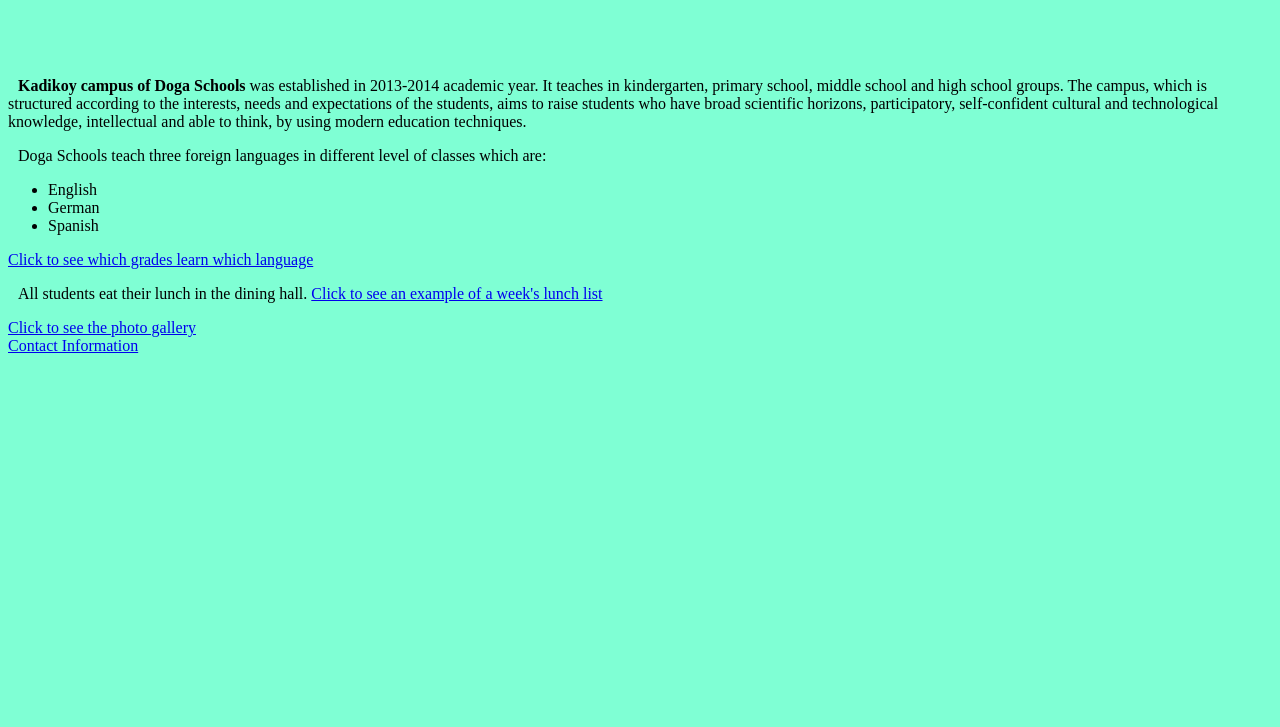
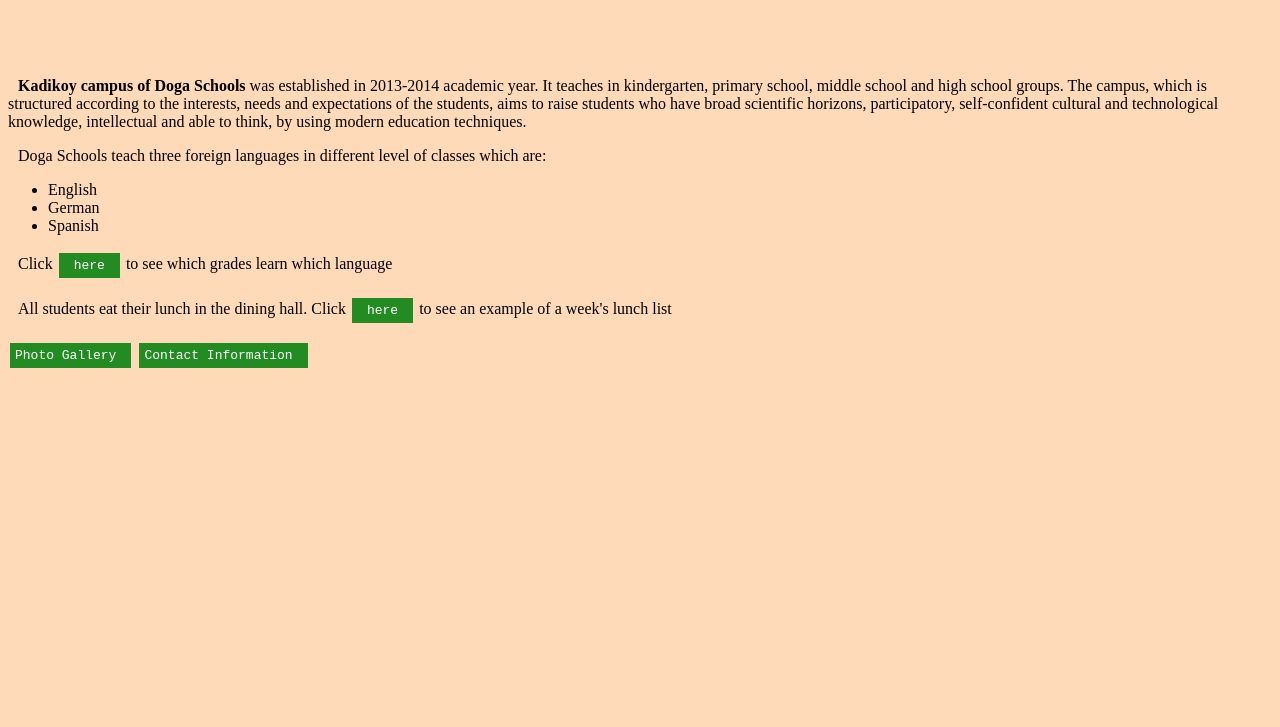
Before and after one commit to ituitis20-genck18/Assignment-1, a plain HTML site: page index.html in a window 1280 px wide. Shown: the part 73-800 px from the top of the page. Drawn offline with Linux system fonts and the light colour scheme.

Commit message:
some buttons added and css changed

```diff
--- a/index.html
+++ b/index.html
@@ -6,17 +6,12 @@
 
 	<style>
 
-		body{
-			background-color: #7FFFD4;
-		}
-		h1{
-			color:green;
-			text-align: center;
-		}
+
 
 		p{
 			text-indent: 10px;
 		}
+
 
 	</style>
 
@@ -38,13 +33,13 @@
 
 	</ul>
 
-	<a href="language.html">Click to see which grades learn which language<br></a>
+	<p>Click <a class="button1" href="language.html">here  </a> to see which grades learn which language</p>
 
-	<p>All students eat their lunch in the dining hall. <a href="lunch.html">Click to see an example of a week's lunch list<br></a></p>
+	<p>All students eat their lunch in the dining hall. Click <a class="button1" href="lunch.html">here  </a> to see an example of a week's lunch list<br></p>
 
-	<a href="photos.html">Click to see the photo gallery<br></a>
+	<a class="button1" href="photos.html">Photo Gallery<br></a>
 
-	<a href="contact.html">Contact Information<br></a>
+	<a class="button1" href="contact.html">Contact Information<br></a>
 
 
 </body>
```
Also changed, not shown: lunch.html (+1 -0 lines).
